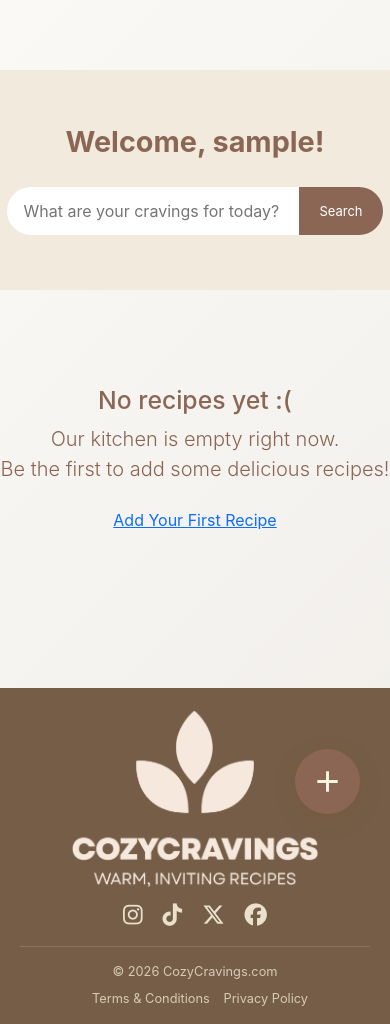
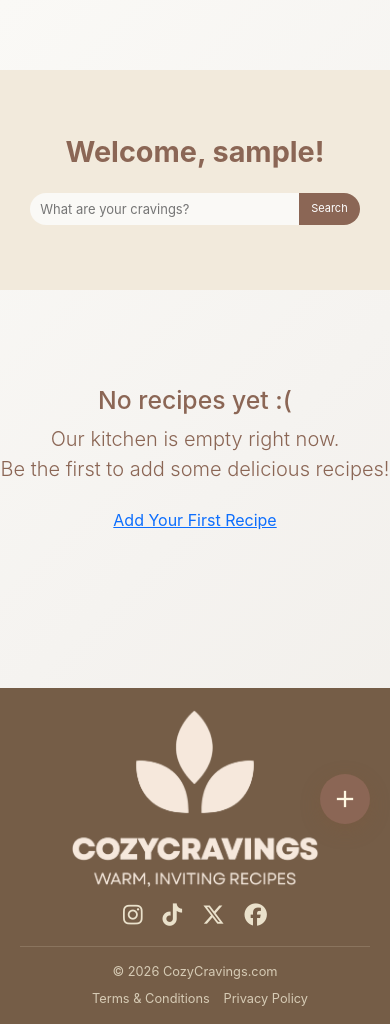
Before and after one commit to JubileeBee/2026_Agile_Project, a Flask app: page / in a window 390 px wide. Run offline with Flask 3, Linux system fonts and the light colour scheme; the visitor is signed in with stand-in values (Sample User, id 1); data that the repository does not hold is empty.

Commit message:
move search styles into home.css and fix the logout and post button responsive layout

```diff
--- a/app/static/css/home.css
+++ b/app/static/css/home.css
@@ -12,7 +12,6 @@
     justify-content: center;
     align-items: center;
     color: var(--primary-brown);
-    color: var(--primary-brown);
     text-align: center;
 }
 
@@ -26,33 +25,53 @@
     margin-top: 0;
 }
 
+/* =========================
+   Search button
+   ========================= */
+
 .search-container {
+    width: 100%;
     display: flex;
-    margin-top: 15px;
-    width: 100%;
-    max-width: 750px;
     justify-content: center;
-    margin-left: auto;
-    margin-right: auto;
+    min-width: 0;
 }
 
-.search-container input {
+.search-main-row {
+    display: flex;
+    width: min(100%, 700px);
+    min-width: 0;
+    margin: 15px auto 0;
+    align-items: stretch;
+}
+
+.search-main-row input {
+    flex: 1 1 auto;
+    min-width: 0;
     padding: 10px 15px;
     border: none;
     outline: none;
     border-radius: 20px 0 0 20px;
-    flex: 0.67;
-    min-width: 0;
+    font-size: 14px;
+    line-height: 1;
 }
 
-.search-container button {
+.search-main-row button {
+    flex: 0 0 auto;
+    white-space: nowrap;
     padding: 10px 15px;
     border: none;
     cursor: pointer;
     border-radius: 0 20px 20px 0;
     background-color: var(--primary-brown);
     color: white;
+    font-size: 12px;
+    line-height: 1;
 }
+
+
+/* =========================
+   Home Layout
+   ========================= */
 
 .home-container h2 {
     flex-direction: column;
@@ -76,7 +95,6 @@
     font-weight: 600;
     margin-bottom: 20px;
     margin-top: 50px;
-    color: var(--primary-brown-dark);
     color: var(--primary-brown-dark);
 }
 
@@ -132,7 +150,11 @@
 /* =========================
    Media Queries
    ========================= */
-
+ @media (max-width: 992px) {
+    .search-main-row {
+        width: min(90%, 700px);
+    }
+}
 /* Mobile */
 @media (max-width: 576px) {
     .welcome-hero {
@@ -145,14 +167,18 @@
         margin-bottom: 8px;
     }
 
-    .search-container input {
-        padding: 8px 12px;
+    .search-main-row {
+        width: min(92%, 700px);
+    }
+
+    .search-main-row input {
+        padding: 8px 10px;
         font-size: 13px;
     }
 
-    .search-container button {
-        padding: 8px 14px;
-        font-size: 13px;
+    .search-main-row button {
+        padding: 8px 12px;
+        font-size: 11px;
     }
 
     .section-header {
@@ -191,14 +217,18 @@
         margin-bottom: 6px;
     }
 
-    .search-container input {
+    .search-main-row {
+        width: min(92%, 700px);
+    }
+
+    .search-main-row input {
         padding: 7px 10px;
         font-size: 12px;
     }
 
-    .search-container button {
+    .search-main-row button {
         padding: 7px 12px;
-        font-size: 12px;
+        font-size: 10px;
     }
 
     .section-header h2 {
--- a/app/static/css/search.css
+++ /dev/null
@@ -1,62 +0,0 @@
-/* =========================
-   Homepage Search
-   Scoped to home page only
-   ========================= */
-
-.home-container .search-field {
-    height: 48px;
-    border-radius: 24px;
-    border: none;
-    padding: 0 16px;
-    font-size: 1rem;
-    background-color: white;
-}
-
-.home-container .search-field:focus {
-    outline: none;
-    box-shadow: 0 0 0 2px rgba(127, 85, 57, 0.2);
-}
-
-.home-container .search-container {
-    margin-top: 20px;
-    display: flex;
-    flex-direction: column;
-    align-items: center;
-    gap: 14px;
-}
-
-.home-container .search-main-row {
-    display: flex;
-    justify-content: center;
-    align-items: center;
-    gap: 0px;
-    flex-wrap: nowrap;
-}
-
-.home-container .search-main-row input.search-field {
-    border-radius: 24px 0 0 24px;
-}
-
-.home-container .search-main-row button {
-    border-radius: 0 24px 24px 0;
-    height: 48px;
-    border: none;
-    padding: 0 20px;
-}
-
-.home-container .search-main-row .search-field {
-    width: 420px;
-}
-
-.home-container .search-filter-row {
-    display: flex;
-    justify-content: center;
-    align-items: center;
-    gap: 12px;
-    flex-wrap: wrap;
-}
-
-.home-container .search-filter-row select.search-field {
-    width: 140px !important;
-    padding-right: 28px;
-}
--- a/app/static/css/style.css
+++ b/app/static/css/style.css
@@ -301,6 +301,11 @@ html, body {
         font-size: 13px;
     }
 
+    .logout-btn {
+        padding: 6px 14px;
+        font-size: 13px;
+    }
+
     .footer-bottom {
         flex-direction: column;
         align-items: center;
@@ -324,12 +329,28 @@ html, body {
         font-size: 11px;
     }
 
+    .logout-btn {
+        padding: 5px 12px;
+        font-size: 11px;
+    }
+
     .nav-circle .material-icons {
         font-size: 26px;
     }
 
     .nav-right {
         gap: 6px;
+    }
+
+    .floating-post-btn {
+    width: 50px;
+    height: 50px;
+    bottom: 20px;
+    right: 20px;
+    }
+
+    .floating-post-btn .material-icons {
+        font-size: 28px;
     }
 
     .site-footer {
@@ -385,6 +406,17 @@ html, body {
         font-size: 22px;
     }
 
+    .floating-post-btn {
+    width: 44px;
+    height: 44px;
+    bottom: 16px;
+    right: 16px;
+    }
+
+    .floating-post-btn .material-icons {
+        font-size: 24px;
+    }
+
     .site-footer {
         padding: 16px 12px 0px 12px;
     }
--- a/app/templates/index.html
+++ b/app/templates/index.html
@@ -2,7 +2,6 @@
 It extends the base.html template and fills in the content block with a welcome
 hero and a section showcasing variety of recipes. #} {% extends "base.html" %}
 {% block extra_css %}
-<link rel="stylesheet" href="{{ url_for('static', filename='css/search.css') }}"/>
 <link rel="stylesheet" href="{{ url_for('static', filename='css/home.css') }}">
 {% endblock %} {% block content %}
 
@@ -27,7 +26,7 @@ hero and a section showcasing variety of recipes. #} {% extends "base.html" %}
           class="search-field"
           type="text"
           name="q"
-          placeholder="What are your cravings for today?"
+          placeholder="What are your cravings?"
           value="{{ request.args.get('q', '') }}"
           required
         />
```
